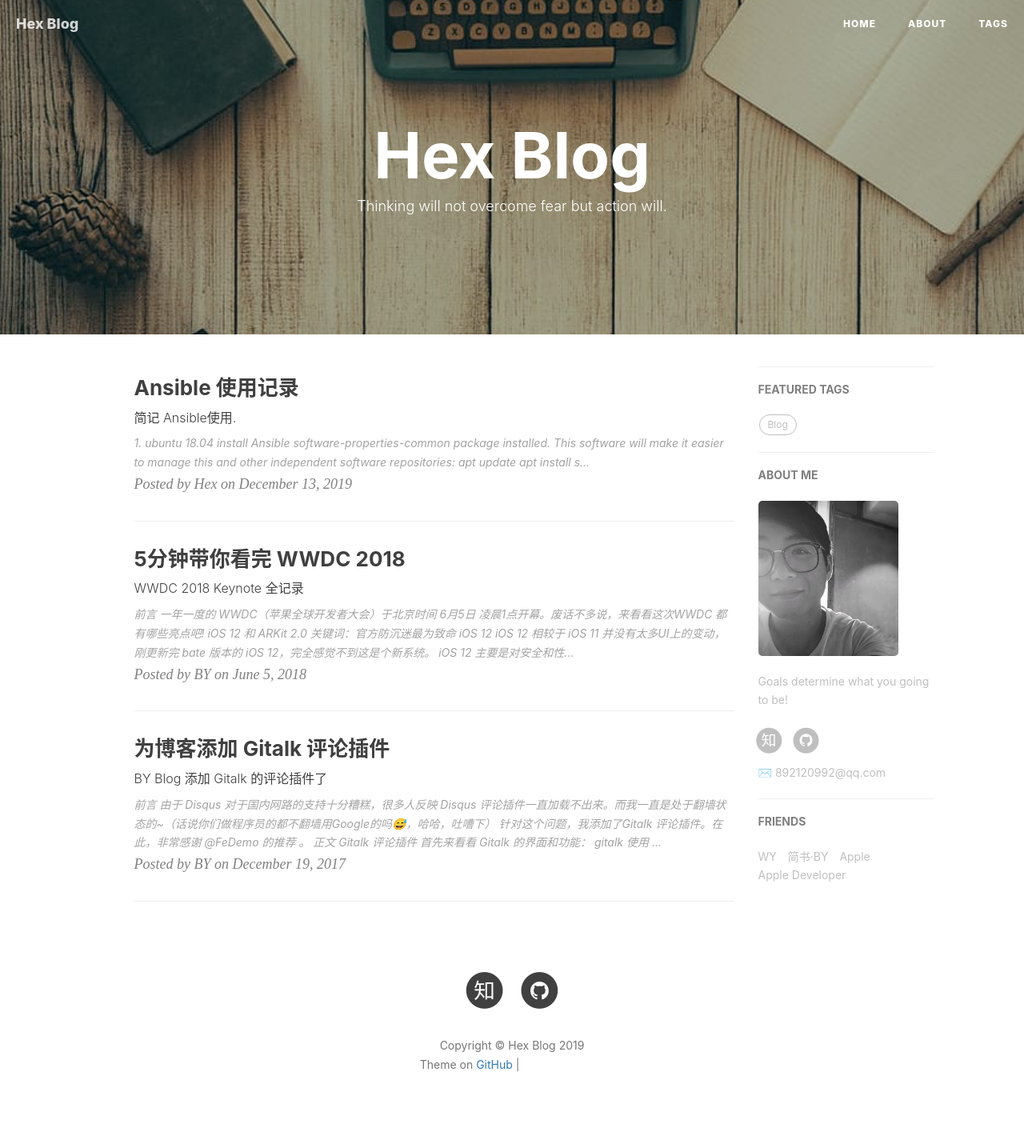
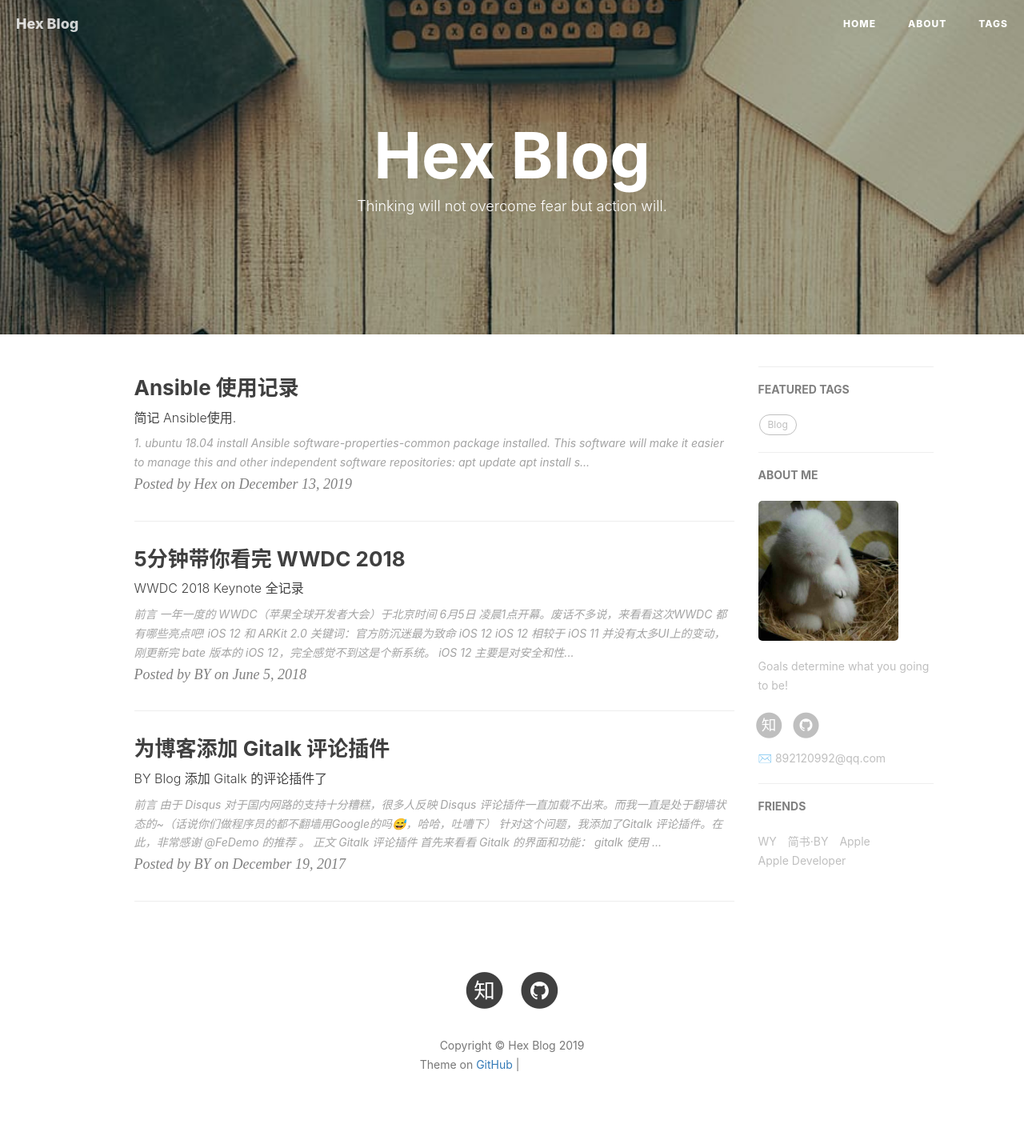
Before and after one commit to hex-py/hex-py.github.io, a Jekyll site: the page built from index.html, in a window 1280 px wide. Shown: the whole page at 80% size. Built offline with Jekyll 4.4.1, drawn with Linux system fonts in a browser that asks for light colours; nearby versions of some CDN libraries; the list of posts is cut into pages by our own code; comment, search, counter and statistics services are not loaded; grey boxes are pictures that could not be loaded.

Commit message:
change profile_picture.

```diff
--- a/_config.yml
+++ b/_config.yml
@@ -12,7 +12,7 @@ github_repo: "https://github.com/hex-py/hex-py.github.io.git"      # you code re
 # Sidebar settings
 sidebar: true                                                      # whether or not using Sidebar.
 sidebar-about-description: "Goals determine what you going to be!"
-sidebar-avatar: /img/about-BY-gentle.jpg                           # use absolute URL, seeing it's used in both `/` and `/about/`
+sidebar-avatar: /img/global/profile_picture.jpg                    # use absolute URL, seeing it's used in both `/` and `/about/`
 
 
 # SNS settings
```
Also changed, not shown: img/global/profile_picture.jpg (added).
